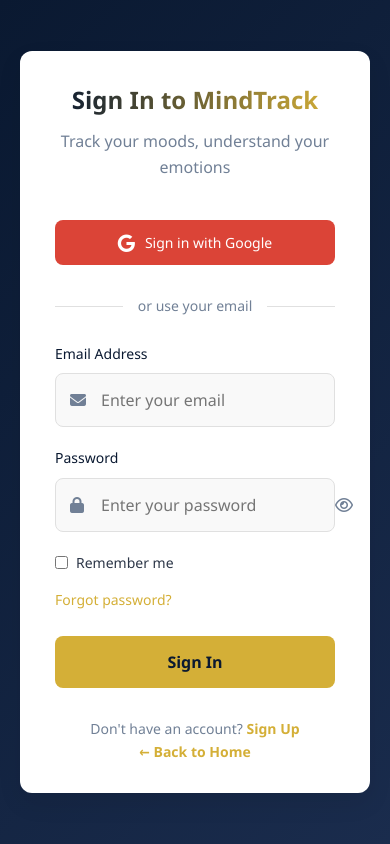
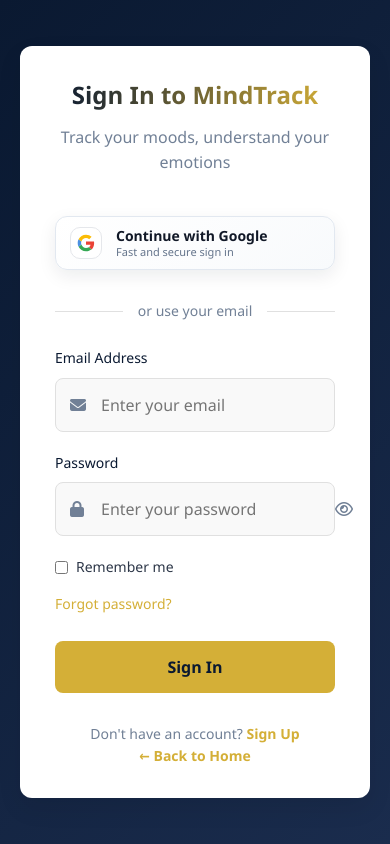
Before and after one commit to LosanPun/MindTrack, a Django app: page /accounts/login/ in a window 390 px wide. Run offline with Django 5.2, Linux system fonts and the light colour scheme; some libraries are stand-ins or nearby versions.

Commit message:
Save remaining local workspace changes

```diff
--- a/static/css/auth.css
+++ b/static/css/auth.css
@@ -118,31 +118,68 @@
 }
 
 .social-btn.google {
-    background: #db4437;
+    background: linear-gradient(145deg, #ffffff 0%, #f8fafc 100%);
     width: 100%;
-    height: 50px;
-    border-radius: 8px;
+    min-height: 58px;
+    border-radius: 12px;
     display: flex;
     align-items: center;
-    justify-content: center;
-    gap: 10px;
-    color: white;
-    font-size: 16px;
-    font-weight: 500;
+    justify-content: flex-start;
+    gap: 14px;
+    color: var(--text-dark);
+    font-size: 15px;
+    font-weight: 600;
     text-decoration: none;
     transition: var(--transition);
-    border: none;
+    border: 1px solid #e2e8f0;
     cursor: pointer;
+    padding: 10px 14px;
+    box-shadow: 0 6px 18px rgba(15, 23, 42, 0.08);
 }
 
 .social-btn.google:hover {
-    background: #c33d31;
-    transform: translateY(-2px);
-    box-shadow: 0 5px 15px rgba(219, 68, 55, 0.3);
+    transform: translateY(-2px) scale(1.01);
+    border-color: #cbd5e1;
+    box-shadow: 0 10px 24px rgba(15, 23, 42, 0.14);
 }
 
-.social-btn.google i {
-    font-size: 18px;
+.social-btn.google:active {
+    transform: translateY(0);
+}
+
+.google-icon-wrap {
+    width: 36px;
+    height: 36px;
+    border-radius: 10px;
+    background: #ffffff;
+    border: 1px solid #e5e7eb;
+    display: inline-flex;
+    align-items: center;
+    justify-content: center;
+    flex-shrink: 0;
+}
+
+.google-icon {
+    width: 20px;
+    height: 20px;
+}
+
+.google-text {
+    display: flex;
+    flex-direction: column;
+    line-height: 1.2;
+}
+
+.google-text strong {
+    color: #111827;
+    font-size: 15px;
+    font-weight: 700;
+}
+
+.google-text small {
+    color: #64748b;
+    font-size: 12px;
+    font-weight: 500;
 }
 
 .divider {
@@ -501,6 +538,32 @@
     border: 1px solid #9ae6b4;
 }
 
+/* Social Signup (allauth override) */
+.social-signup-wrapper {
+    width: 100%;
+    max-width: 520px;
+    z-index: 2;
+}
+
+.social-signup-card {
+    background: var(--white);
+    border-radius: var(--border-radius);
+    box-shadow: var(--box-shadow);
+    padding: 40px 32px;
+}
+
+.social-signup-header {
+    margin-bottom: 26px;
+}
+
+.social-signup-form .form-control {
+    padding: 14px 14px 14px 14px;
+}
+
+.social-signup-footer {
+    margin-top: 20px;
+}
+
 /* Loading State */
 .btn.loading {
     position: relative;
@@ -584,7 +647,24 @@
     }
 
     .social-btn.google {
-        height: 45px;
+        min-height: 54px;
         font-size: 14px;
     }
+
+    .social-signup-card {
+        padding: 30px 20px;
+    }
+
+    .google-icon-wrap {
+        width: 32px;
+        height: 32px;
+    }
+
+    .google-text strong {
+        font-size: 14px;
+    }
+
+    .google-text small {
+        font-size: 11px;
+    }
 }
--- a/templates/account/login.html
+++ b/templates/account/login.html
@@ -1,5 +1,6 @@
 {% extends 'base.html' %}
 {% load static %}
+{% load socialaccount %}
 
 
 {% block title %}Login - MindTrack{% endblock %}
@@ -23,9 +24,19 @@
 
             <!-- Google Login Only -->
             <div class="social-auth">
-                <a href="#" class="social-btn google" aria-label="Sign in with Google" onclick="alert('Google OAuth will be implemented soon!')">
-                    <i class="fab fa-google"></i>
-                    <span>Sign in with Google</span>
+                <a href="{% provider_login_url 'google' process='login' %}" class="social-btn google" aria-label="Sign in with Google">
+                    <span class="google-icon-wrap" aria-hidden="true">
+                        <svg class="google-icon" viewBox="0 0 24 24" focusable="false">
+                            <path fill="#EA4335" d="M12 10.2v3.95h5.49c-.24 1.27-.96 2.35-2.02 3.07l3.27 2.53c1.91-1.76 3.01-4.35 3.01-7.43 0-.72-.06-1.41-.19-2.07H12z"></path>
+                            <path fill="#34A853" d="M12 22c2.7 0 4.96-.89 6.62-2.43l-3.27-2.53c-.9.6-2.05.95-3.35.95-2.58 0-4.77-1.74-5.55-4.08l-3.37 2.6C4.74 19.79 8.09 22 12 22z"></path>
+                            <path fill="#4A90E2" d="M6.45 13.91A5.99 5.99 0 0 1 6.14 12c0-.66.12-1.29.31-1.91l-3.37-2.6A9.98 9.98 0 0 0 2 12c0 1.61.39 3.13 1.08 4.51l3.37-2.6z"></path>
+                            <path fill="#FBBC05" d="M12 6.01c1.47 0 2.8.51 3.84 1.5l2.88-2.88C16.95 2.98 14.69 2 12 2 8.09 2 4.74 4.21 3.08 7.49l3.37 2.6c.78-2.34 2.97-4.08 5.55-4.08z"></path>
+                        </svg>
+                    </span>
+                    <span class="google-text">
+                        <strong>Continue with Google</strong>
+                        <small>Fast and secure sign in</small>
+                    </span>
                 </a>
             </div>
 
@@ -125,9 +136,19 @@
 
             <!-- Google Sign Up Only -->
             <div class="social-auth">
-                <a href="#" class="social-btn google" aria-label="Sign up with Google" onclick="alert('Google OAuth will be implemented soon!')">
-                    <i class="fab fa-google"></i>
-                    <span>Sign up with Google</span>
+                <a href="{% provider_login_url 'google' process='signup' %}" class="social-btn google" aria-label="Sign up with Google">
+                    <span class="google-icon-wrap" aria-hidden="true">
+                        <svg class="google-icon" viewBox="0 0 24 24" focusable="false">
+                            <path fill="#EA4335" d="M12 10.2v3.95h5.49c-.24 1.27-.96 2.35-2.02 3.07l3.27 2.53c1.91-1.76 3.01-4.35 3.01-7.43 0-.72-.06-1.41-.19-2.07H12z"></path>
+                            <path fill="#34A853" d="M12 22c2.7 0 4.96-.89 6.62-2.43l-3.27-2.53c-.9.6-2.05.95-3.35.95-2.58 0-4.77-1.74-5.55-4.08l-3.37 2.6C4.74 19.79 8.09 22 12 22z"></path>
+                            <path fill="#4A90E2" d="M6.45 13.91A5.99 5.99 0 0 1 6.14 12c0-.66.12-1.29.31-1.91l-3.37-2.6A9.98 9.98 0 0 0 2 12c0 1.61.39 3.13 1.08 4.51l3.37-2.6z"></path>
+                            <path fill="#FBBC05" d="M12 6.01c1.47 0 2.8.51 3.84 1.5l2.88-2.88C16.95 2.98 14.69 2 12 2 8.09 2 4.74 4.21 3.08 7.49l3.37 2.6c.78-2.34 2.97-4.08 5.55-4.08z"></path>
+                        </svg>
+                    </span>
+                    <span class="google-text">
+                        <strong>Continue with Google</strong>
+                        <small>One click account creation</small>
+                    </span>
                 </a>
             </div>
 
```
Also changed, not shown: mindtrack/settings.py (+28 -0 lines), templates/socialaccount/signup.html (added, +63 -0 lines).
